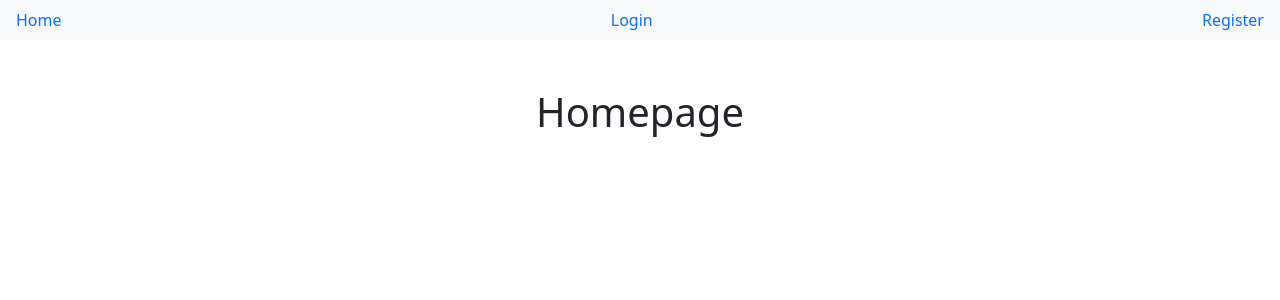
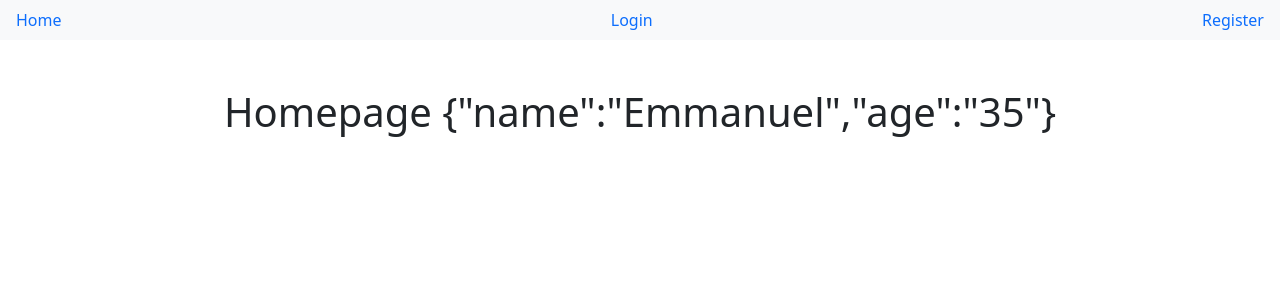
Before and after one commit to femmor/hotel-booking, a React (Create React App) app in the folder client/: page / in a window 1280 px wide. Shown: the top 300 px of the page. Built offline with nearby package versions, Linux system fonts and the light colour scheme.

Commit message:
Accessing redux state

```diff
--- a/client/src/booking/Home.js
+++ b/client/src/booking/Home.js
@@ -1,7 +1,13 @@
 import React from "react";
+import { useSelector } from "react-redux";
 
 const Home = () => {
-  return <div className="container-fluid p-5 h1 text-center">Homepage</div>;
+  const { user } = useSelector(state => ({ ...state }));
+  return (
+    <div className="container-fluid p-5 h1 text-center">
+      Homepage {JSON.stringify(user)}
+    </div>
+  );
 };
 
 export default Home;
--- a/client/src/index.js
+++ b/client/src/index.js
@@ -1,30 +1,11 @@
 import React, { StrictMode } from "react";
 import ReactDOM from "react-dom";
-import { createStore, combineReducers } from "redux";
+import { createStore } from "redux";
 import { Provider } from "react-redux";
 import { composeWithDevTools } from "redux-devtools-extension";
 import "./index.css";
 import App from "./App";
-
-// user reducer function
-const authReducer = (state = {}, action) => {
-  switch (action.type) {
-    case "LOGGED_IN_USER":
-      return {
-        ...state,
-        ...action.payload,
-      };
-    case "LOGOUT":
-      return action.payload;
-    default:
-      return state;
-  }
-};
-
-// Combine multiple reducers
-const rootReducer = combineReducers({
-  user: authReducer,
-});
+import { rootReducer } from "./reducers";
 
 // Create store
 const store = createStore(rootReducer, composeWithDevTools());
--- /dev/null
+++ b/client/src/reducers/auth.js
@@ -0,0 +1,17 @@
+// user reducer function
+export const authReducer = (
+  state = { name: "Emmanuel", age: "35" },
+  action
+) => {
+  switch (action.type) {
+    case "LOGGED_IN_USER":
+      return {
+        ...state,
+        ...action.payload,
+      };
+    case "LOGOUT":
+      return action.payload;
+    default:
+      return state;
+  }
+};
--- /dev/null
+++ b/client/src/reducers/index.js
@@ -0,0 +1,7 @@
+import { combineReducers } from "redux";
+import { authReducer } from "./auth";
+
+// Combine multiple reducers
+export const rootReducer = combineReducers({
+  user: authReducer,
+});
```
